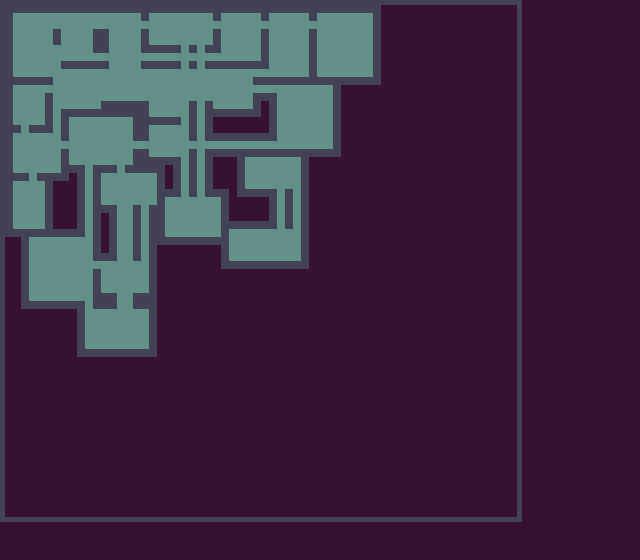
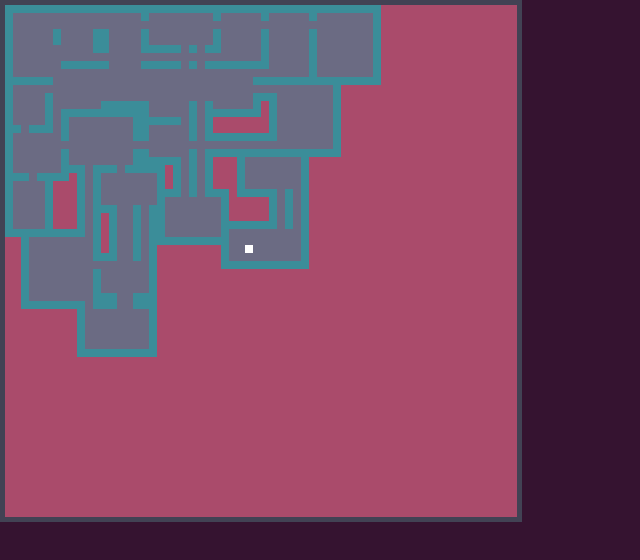
Before and after one commit to Seo-Faper/GS_RPG, a plain HTML site: page index.html in a window 1280 px wide. Shown: the whole page, without its empty margins (0-640 px from the left). Drawn offline with Linux system fonts and the light colour scheme.

Commit message:
Update index.html
플레이어 생성 완료

```diff
--- a/index.html
+++ b/index.html
@@ -19,7 +19,17 @@
   </body>
   <script type="text/javascript">
 
-
+    var Player = {
+      Generate: function(){
+        var r = Math.random();
+        var x = Math.floor( r * 64 + 1 )
+        var y = Math.floor( r * 64 + 1 )
+        if(Dungeon.map[x][y] != 1) Player.Generate();
+        else{
+          Dungeon.map[x][y] = 3;
+        }
+      }
+    };
 
     var Dungeon = {
         map: null,
@@ -174,11 +184,13 @@
             for (var y = 0; y < Dungeon.map_size; y++) {
                 for (var x = 0; x < Dungeon.map_size; x++) {
                     var tile = Dungeon.map[x][y];
-                    if (tile == 0) this.ctx.fillStyle = '#351330'; //외부 공간
+                    if (tile == 0) this.ctx.fillStyle = '#aa4b6b'; //외부 공간
                     else if (tile == 1){
-                      this.ctx.fillStyle = '#64908A'; // 내부 공간
+                      this.ctx.fillStyle = '#6b6b83'; // 내부 공간
+                    }else if(tile ==3){
+                      this.ctx.fillStyle = '#FFFFFF';
                     }
-                    else this.ctx.fillStyle = '#424254'; // 벽
+                    else this.ctx.fillStyle = '#3b8d99'; // 벽
                     this.ctx.fillRect(x * this.scale, y * this.scale, this.scale, this.scale);
                 }
             }
@@ -191,8 +203,8 @@
             return~~ (Math.random() * (high - low)) + low;
         }
     };
-
     Dungeon.Generate();
+    Player.Generate();
     Renderer.Initialize();
     Renderer.Update(Dungeon.map);
 
```
